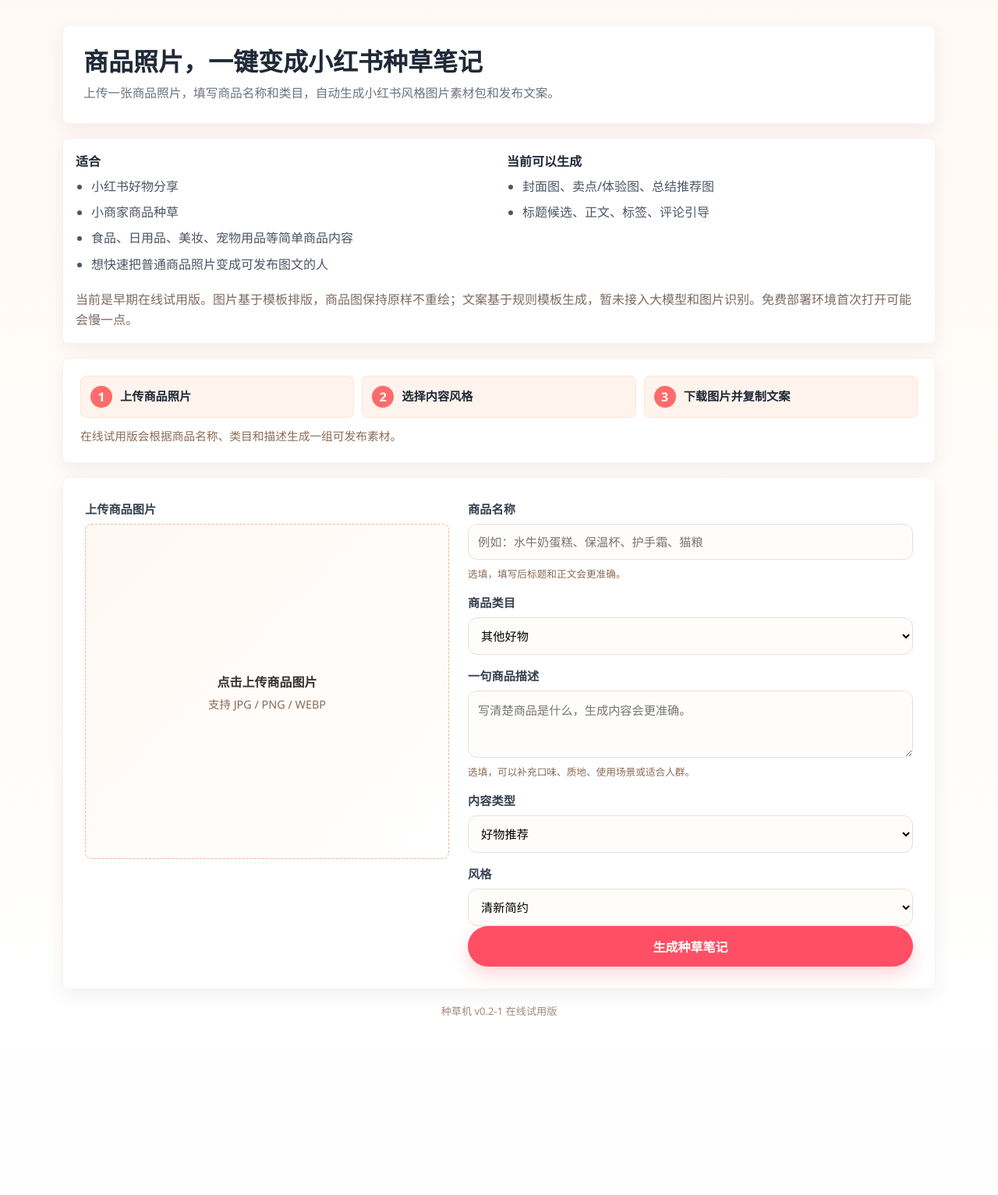
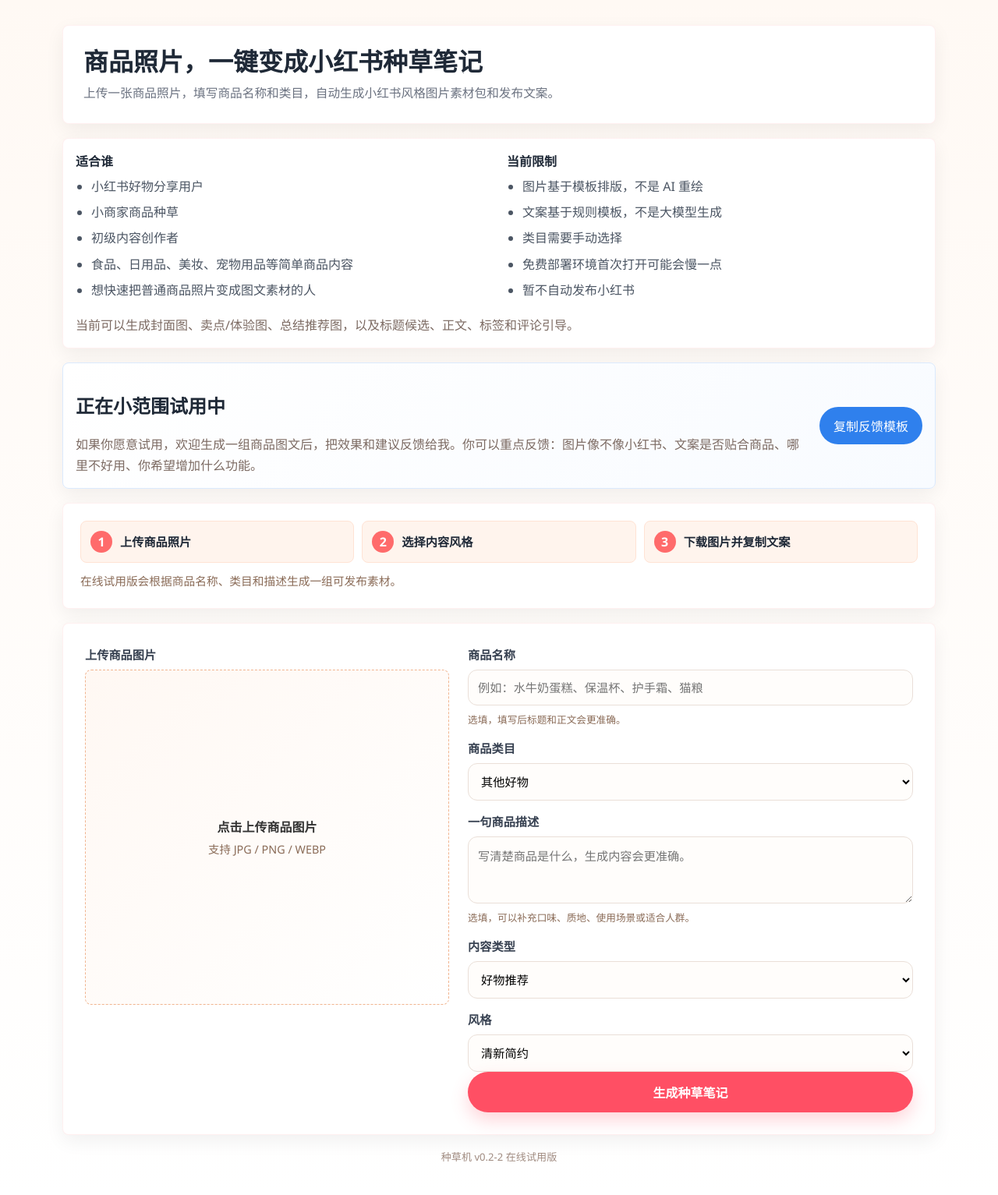
Before and after one commit to chenjiaozz1015-maker/xhs-product-note-agent, a FastAPI app: page / in a window 1280 px wide. Shown: the whole page at 78% size. Before the commit the page ends 1303 px from the top, so only its background shows below. Run offline with FastAPI, Linux system fonts and the light colour scheme.

Commit message:
Add trial feedback entry points

```diff
--- a/app/config.py
+++ b/app/config.py
@@ -15,6 +15,6 @@ FONTS_DIR.mkdir(parents=True, exist_ok=True)
 
 APP_NAME = os.getenv("APP_NAME", "种草机")
 APP_TITLE = os.getenv("APP_TITLE", APP_NAME)
-APP_VERSION = "v0.2-1"
+APP_VERSION = "v0.2-2"
 HOST = os.getenv("HOST", "0.0.0.0")
 PORT = int(os.getenv("PORT", "8000"))
--- a/app/static/css/style.css
+++ b/app/static/css/style.css
@@ -526,10 +526,15 @@ button, .secondary-btn, .copy-btn, .btn {
 .trial-note,
 .feedback-card p,
 .regenerate-tip p { margin: 0; color: #7c6a62; line-height: 1.65; }
-.regenerate-tip { background: #fffaf7; border-color: #f0e1d8; }
+.regenerate-tip { display: flex; flex-direction: column; gap: 14px; background: #fffaf7; border-color: #f0e1d8; }
+.regenerate-tip h2 { margin: 0 0 8px; font-size: 1.05rem; }
+.regenerate-tip ul { margin: 8px 0 0; padding-left: 20px; color: #4b5563; line-height: 1.7; }
+.regenerate-tip .btn { width: 100%; }
 .feedback-card { border-color: #dbeafe; background: linear-gradient(135deg, #fff 0%, #f8fbff 100%); }
 .feedback-questions { display: grid; gap: 6px; }
 
 @media (min-width: 768px) {
   .trial-grid { grid-template-columns: 1fr 1fr; gap: 20px; }
+  .regenerate-tip { flex-direction: row; align-items: center; justify-content: space-between; }
+  .regenerate-tip .btn { width: auto; flex: 0 0 auto; }
 }
--- a/app/static/js/app.js
+++ b/app/static/js/app.js
@@ -105,7 +105,7 @@ document.addEventListener('DOMContentLoaded', () => {
     button.dataset.originalText = button.textContent.trim();
     button.addEventListener('click', async () => {
       const target = button.getAttribute('data-copy-target');
-      const text = getCopyText(target);
+      const text = getCopyText(target, button);
       try {
         await navigator.clipboard.writeText(text);
         button.textContent = '已复制';
@@ -228,7 +228,7 @@ document.addEventListener('DOMContentLoaded', () => {
     setTimeout(() => toast.remove(), 1500);
   }
 
-  function getCopyText(target) {
+  function getCopyText(target, sourceButton) {
     if (target === 'titles') {
       return Array.from(document.querySelectorAll('[data-copy-source="titles"] li'))
         .map((item, index) => `${index + 1}. ${item.textContent.trim()}`)
@@ -250,14 +250,29 @@ document.addEventListener('DOMContentLoaded', () => {
         .filter(Boolean)
         .join('\n');
     }
-    if (target === 'feedback') {
+    if (target === 'trial-feedback') {
       return [
         '【种草机试用反馈】',
-        '1. 商品类型：',
-        '2. 图片效果是否满意：',
-        '3. 文案是否贴合商品：',
+        '1. 我测试的商品类型：',
+        '2. 生成图片效果：满意 / 一般 / 不满意',
+        '3. 文案是否贴合商品：贴合 / 一般 / 不贴合',
         '4. 哪一步不好用：',
-        '5. 希望增加的功能：',
+        '5. 我最希望增加的功能：',
+        '6. 其他建议：',
+      ].join('\n');
+    }
+    if (target === 'result-feedback') {
+      const productName = sourceButton?.dataset?.productName || '';
+      const category = sourceButton?.dataset?.category || '';
+      return [
+        '【种草机生成结果反馈】',
+        `1. 商品名称：${productName}`,
+        `2. 商品类目：${category}`,
+        '3. 图片效果是否像小红书：像 / 一般 / 不像',
+        '4. 文案是否贴合商品：贴合 / 一般 / 不贴合',
+        '5. 哪张图最有用：封面图 / 卖点图 / 总结图',
+        '6. 哪个结果不满意：',
+        '7. 希望增加的功能：',
       ].join('\n');
     }
 
--- a/app/templates/index.html
+++ b/app/templates/index.html
@@ -16,23 +16,37 @@
       <section class="card trial-card" aria-label="在线试用说明">
         <div class="trial-grid">
           <div>
-            <h2>适合</h2>
+            <h2>适合谁</h2>
             <ul>
-              <li>小红书好物分享</li>
+              <li>小红书好物分享用户</li>
               <li>小商家商品种草</li>
+              <li>初级内容创作者</li>
               <li>食品、日用品、美妆、宠物用品等简单商品内容</li>
-              <li>想快速把普通商品照片变成可发布图文的人</li>
+              <li>想快速把普通商品照片变成图文素材的人</li>
             </ul>
           </div>
           <div>
-            <h2>当前可以生成</h2>
+            <h2>当前限制</h2>
             <ul>
-              <li>封面图、卖点/体验图、总结推荐图</li>
-              <li>标题候选、正文、标签、评论引导</li>
+              <li>图片基于模板排版，不是 AI 重绘</li>
+              <li>文案基于规则模板，不是大模型生成</li>
+              <li>类目需要手动选择</li>
+              <li>免费部署环境首次打开可能会慢一点</li>
+              <li>暂不自动发布小红书</li>
             </ul>
           </div>
         </div>
-        <p class="trial-note">当前是早期在线试用版。图片基于模板排版，商品图保持原样不重绘；文案基于规则模板生成，暂未接入大模型和图片识别。免费部署环境首次打开可能会慢一点。</p>
+        <p class="trial-note">当前可以生成封面图、卖点/体验图、总结推荐图，以及标题候选、正文、标签和评论引导。</p>
+      </section>
+
+      <section class="card feedback-card">
+        <div class="copy-card-header">
+          <div>
+            <h2>正在小范围试用中</h2>
+            <p>如果你愿意试用，欢迎生成一组商品图文后，把效果和建议反馈给我。你可以重点反馈：图片像不像小红书、文案是否贴合商品、哪里不好用、你希望增加什么功能。</p>
+          </div>
+          <button class="btn btn-secondary copy-btn" type="button" data-copy-target="trial-feedback">复制反馈模板</button>
+        </div>
       </section>
 
       <section class="card intro-card" aria-label="使用流程">
```
Also changed, not shown: app/templates/result.html (+19 -3 lines), README.md, 1 other file.
